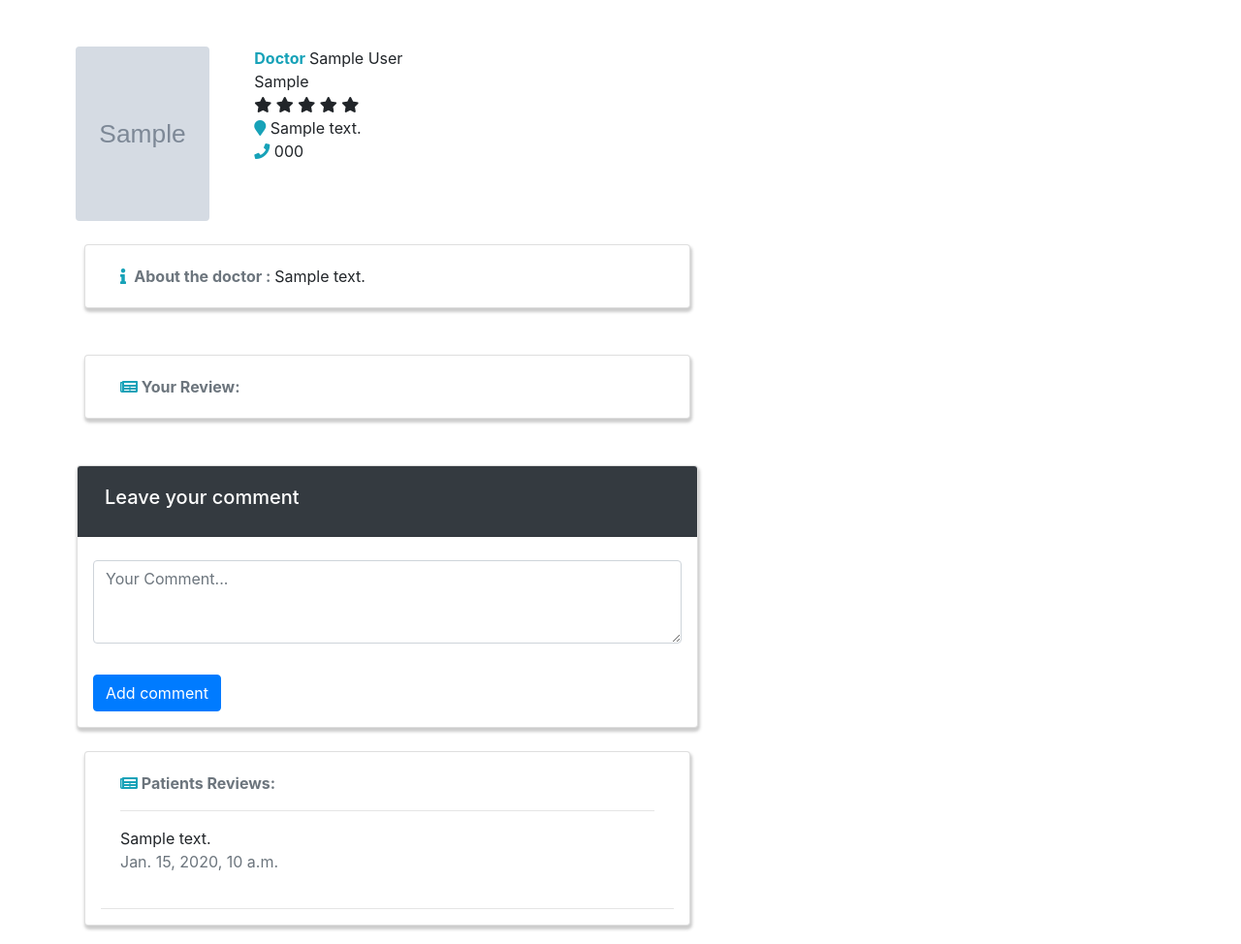
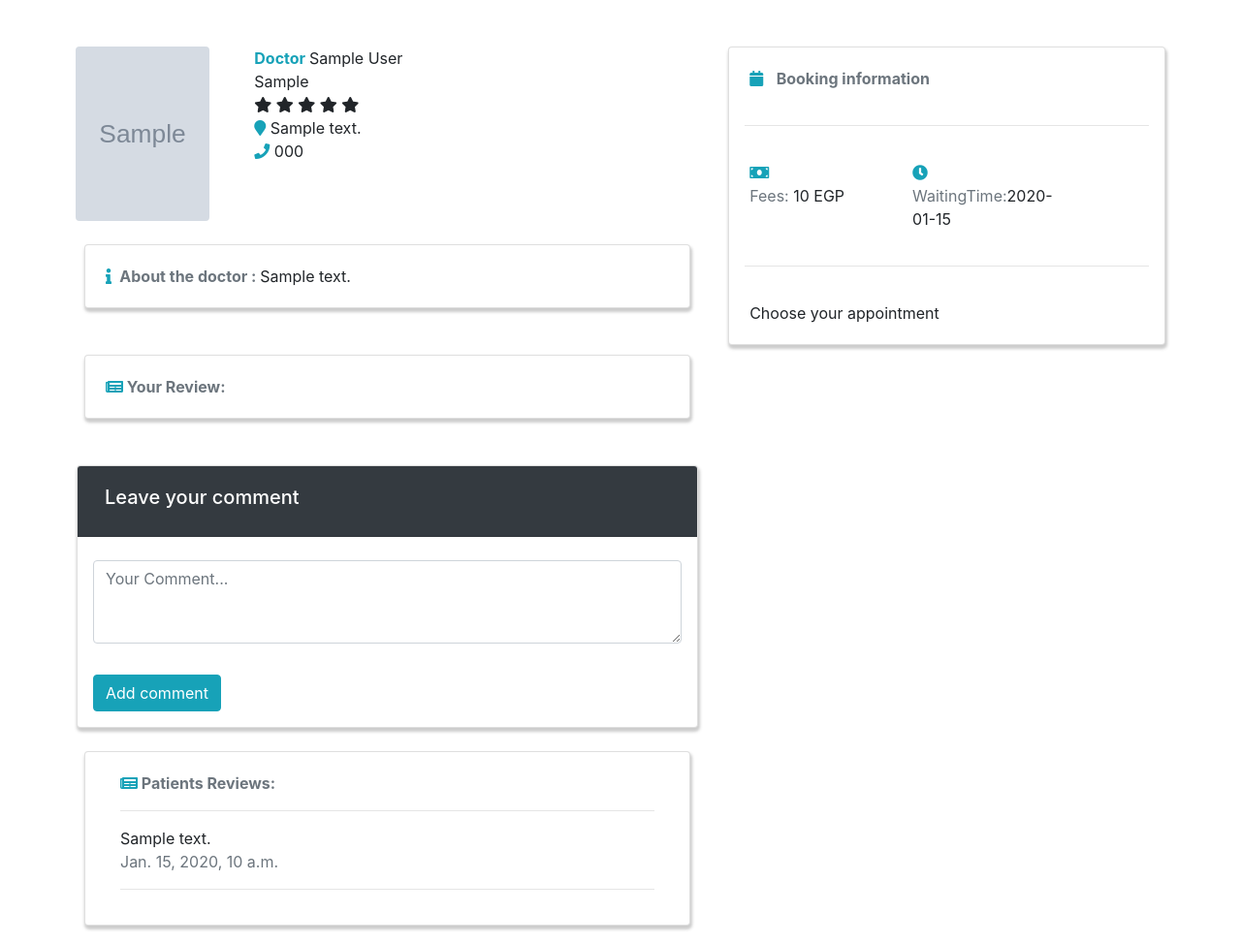
Before and after one commit to NohaHossam123/Doctors, a Django app: page /doctors/doctor/1 in a window 1280 px wide. Shown: the part 56-1030 px from the top of the page at 97% size. Run offline with Django 3.2, Linux system fonts and the light colour scheme; tables that the repository leaves empty hold one stand-in row (values such as "Sample post"); grey boxes marked "Sample" are stand-in pictures; some libraries are stand-ins or nearby versions.

Commit message:
fix design doctor

```diff
--- a/HDCare/Doctors/templates/doctorProfile.html
+++ b/HDCare/Doctors/templates/doctorProfile.html
@@ -10,7 +10,7 @@
 </style>
 {% endblock %}
 {% block content %}
-<div class="container col-12">
+
 {% if messages %}
 {% for message in messages %}
     <div class="alert alert-danger col-5 m-2">
@@ -18,6 +18,8 @@
     </div>
 {% endfor %}
 {% endif %}
+
+<div class="container col-12">
     <div class="row m-5">
         <div class="col-7">
             <div class="row">
@@ -38,7 +40,7 @@
             </div>
             <div class="row">
                 <div class="card rounded m-4 px-3 col-md">
-                        <div class="card-body">
+                    <div class="card-body row">
                         <div>
                             <i class="fa fa-info text-info"></i>&nbsp;<strong class="text-secondary"> About the doctor : </strong>
                             {{ doctor.bio }}
@@ -48,7 +50,7 @@
             </div>
             <div class="row">
                 <div class="card rounded m-4 px-3 col-md">
-                        <div class="card-body">
+                    <div class="card-body row">
                         <div>
                             <i class="fa fa-newspaper-o	text-info"></i><strong class="text-secondary"> Your Review: </strong>
                         </div>
@@ -64,7 +66,7 @@
                         <form action={% url 'add_comment' doctor.id %} method="POST" class="form-inline">
                             {% csrf_token %}
                             <textarea name="context" rows="3"  cols="90" class="form-control m-3" placeholder="Your Comment..."></textarea>
-                                    <button class="btn btn-primary m-3" type="submit">Add comment</button>
+                            <button class="btn btn-info m-3" type="submit">Add comment</button>
                         </form>
                     </div>
                 </div>
@@ -86,26 +88,29 @@
                                 <div class="col-md">
                                     <a href= "{% url 'remove_comment' comment.id %}"><i class="fa fa-trash text-danger"></i></a>&nbsp; &nbsp;
                                     <a class="fa fa-edit text-info" href="#"></a>
+                                </div>
                             {%endif%}
-                                </div>
-
                         </div>
                         <hr>
                         {% endfor %}
                     </div>
                 </div>
             </div>
+
+
+
+
         </div>
         <div class="col-5">
             <div class="card rounded px-3">
-                <div class="card-body">
+                <div class="card-body row">
                     <div class="text-secondary">
                         <i class="fa fa-calendar text-info"></i> &nbsp;
                         <strong>Booking information</strong>
                     </div>
                 </div>
                 <hr>
-                <div class="card-body">
+                <div class="card-body row">
                     <div class="row">
                         {% with doctor.doctors.all as doctor %}
                         {% for book in doctor %}
@@ -122,11 +127,12 @@
                     </div>
                 </div>
                 <hr>
-                <div class="card-body">
+                <div class="card-body row">
                     <span>Choose your appointment </span>
                 </div>
             </div>
         </div>
     </div>
+
 </div>
 {% endblock %}
--- a/HDCare/Doctors/views.py
+++ b/HDCare/Doctors/views.py
@@ -13,7 +13,7 @@
 def doctor_profile(request,id):
     doctor = Doctor.objects.get(id=id)
     rating = [1,2,3,4,5]
-    comments = Comment.objects.order_by("-id")
+    comments = Comment.objects.order_by("-id").filter(doctor=id)
     context = {'doctor':doctor,'rating':rating , 'comments':comments}
     return render(request, 'doctorProfile.html', context)
 
--- a/HDCare/Hospitals/templates/hospital.html
+++ b/HDCare/Hospitals/templates/hospital.html
@@ -73,7 +73,7 @@
                     <form action={% url 'add_review' hospital.id %} method="POST" class="form-inline">
                           {% csrf_token %}
                           <textarea name="context" rows="3"  cols="90" class="form-control m-3" placeholder="Your Review..."></textarea>
-                          <button class="btn btn-primary m-3" type="submit">Add comment</button>
+                          <button class="btn btn-info m-3" type="submit">Add comment</button>
                     </form>
                 </div>
             </div>
--- a/HDCare/Hospitals/views.py
+++ b/HDCare/Hospitals/views.py
@@ -13,7 +13,7 @@
 
 def hospital(request, id):
     hospital = Hospital.objects.get(id=id)
-    reviews = Review.objects.order_by("-id")
+    reviews = Review.objects.order_by("-id").filter(hospital=id)
     context = {'hospital': hospital , 'reviews':reviews}
 
     return render(request,'hospital.html', context)
```
Lines whose indentation alone changed are shown as unchanged.
